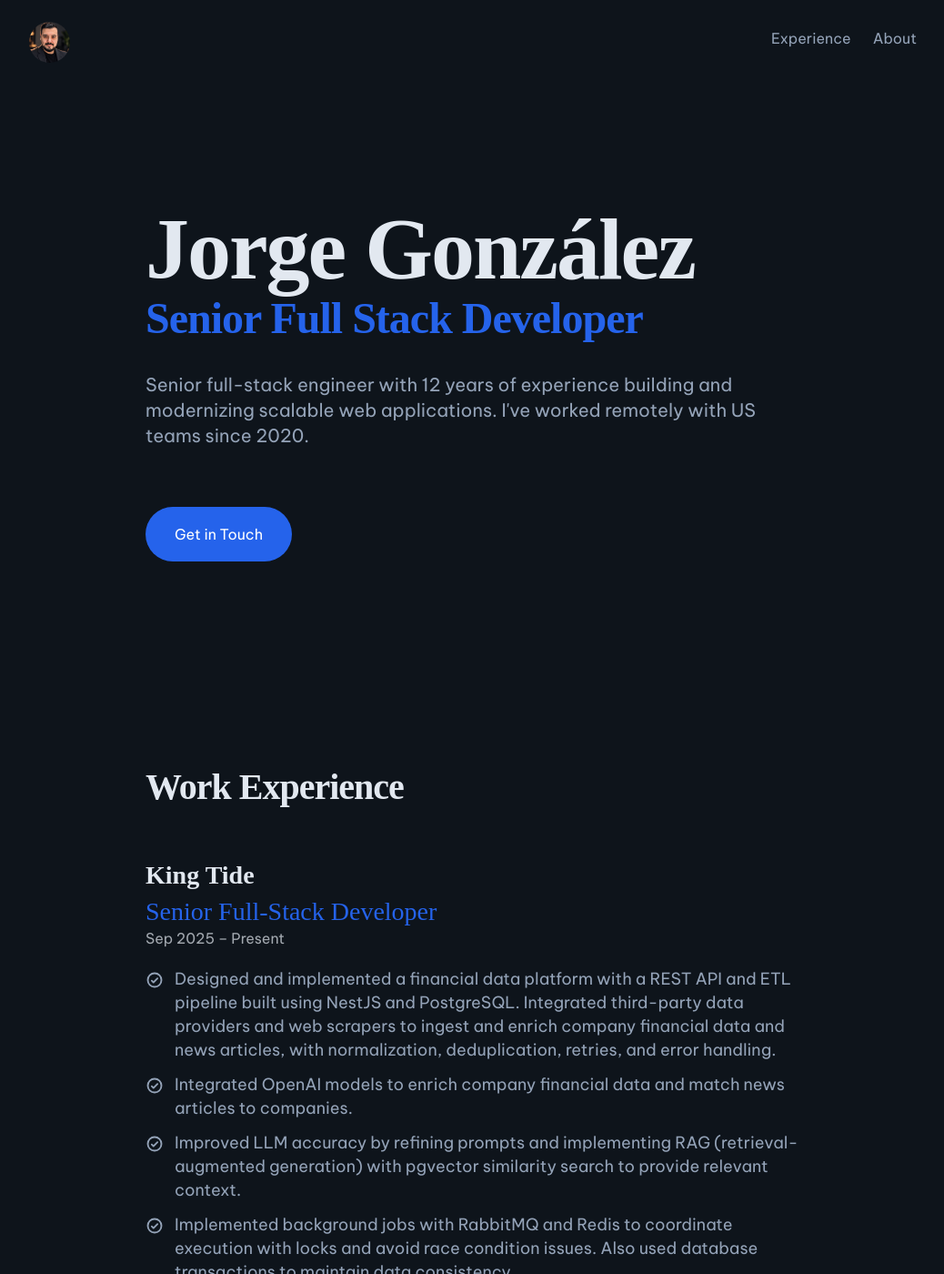
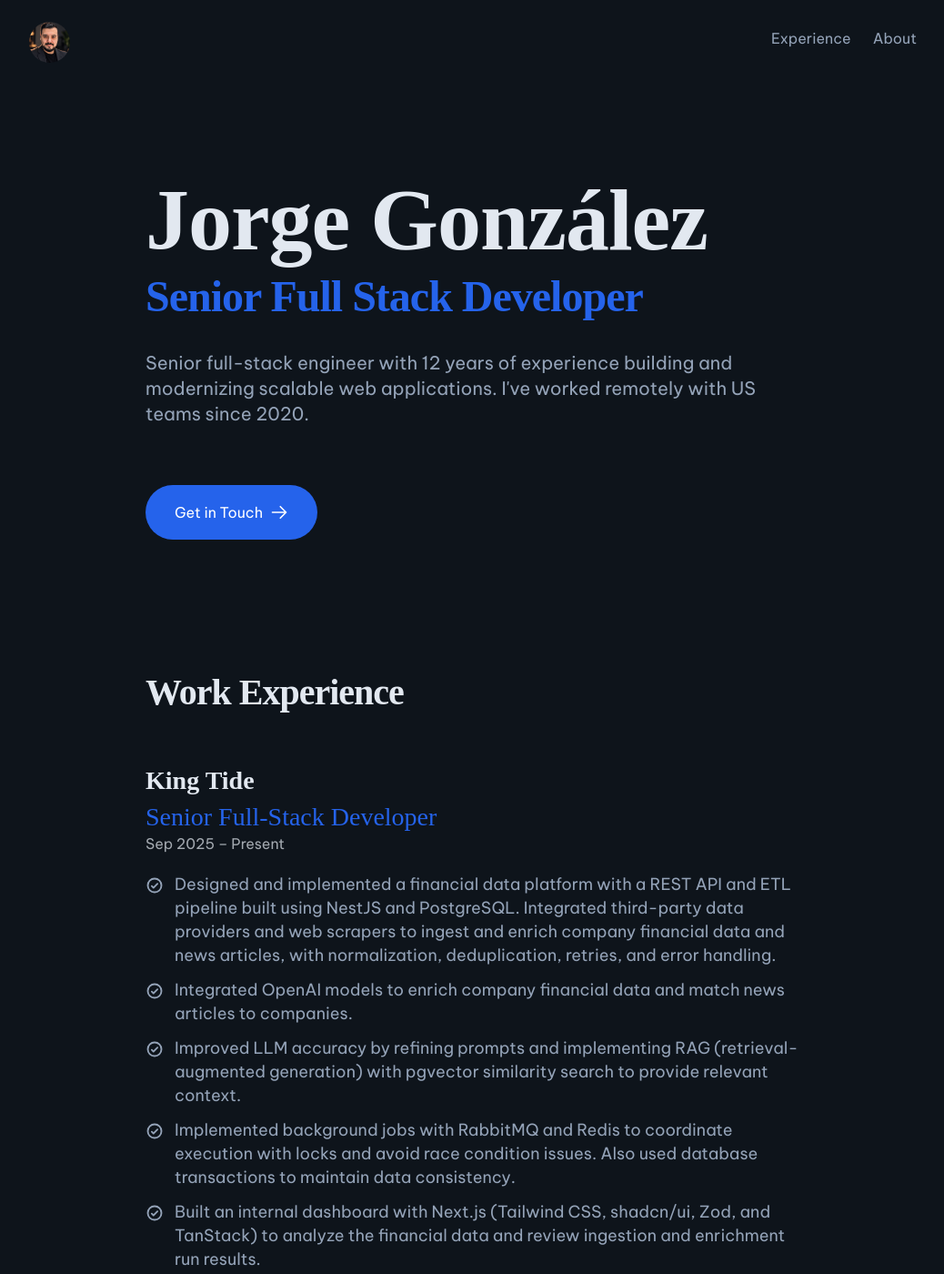
Before and after one commit to scrubmx/scrubmx.github.io, a Jekyll site: the page built from index.html, in a window 1280 px wide and 1400 px high. Shown: the whole window at 91% size, without its empty margins (116-1154 px from the left). Built offline with Jekyll 4.4.1, drawn with Linux system fonts in a browser that asks for light colours; some web fonts are replaced.

Commit message:
style: update index.html and style.css

```diff
--- a/assets/css/style.css
+++ b/assets/css/style.css
@@ -98,7 +98,7 @@ button { font: inherit; color: inherit; background-color: transparent; cursor: p
 /* Main column */
 main { max-width: 48rem; margin: 0 auto; padding: 0 1.25rem; }
 
-section { padding: 6rem 0; }
+section { padding: 3rem 0 6rem 0; }
 
 section h2 {
   margin-bottom: 3.5rem;
@@ -114,14 +114,19 @@ section h2 {
 .hero h1 {
   margin-bottom: 0.375rem;
   font-family: var(--font-serif);
-  font-size: 3.75rem;
+  font-size: 3rem;
   line-height: 1;
   font-weight: 700;
   letter-spacing: -2px;
   color: var(--white);
 }
 
+@media (min-width: 40rem) {
+  .hero h1 { letter-spacing: -1px; font-size: 3.75rem; }
+}
+
 .hero-role {
+  margin-top: 0.5rem;
   margin-bottom: 2.25rem;
   font-family: var(--font-serif);
   font-size: 2.25rem;
@@ -138,8 +143,10 @@ section h2 {
   color: var(--neutral);
 }
 
-.button {
-  display: inline-block;
+.hero .button {
+  display: inline-flex;
+  align-items: center;
+  justify-content: between;
   padding: 1.25rem 2rem;
   border-radius: calc(infinity * 1px);
   background-color: var(--primary);
@@ -147,6 +154,13 @@ section h2 {
   line-height: 1.25rem;
   font-weight: 500;
   color: #fff;
+}
+
+.hero .button > svg {
+  display: inline-block;
+  width: 1.25rem;
+  height: 1.25rem;
+  margin-left: 0.5rem;
 }
 
 /* Experience */
@@ -264,7 +278,7 @@ section h2 {
 /* md */
 @media (min-width: 48rem) {
   .nav-item.active::after { opacity: 1; }
-  #hero { padding: 8rem 0; }
+  #hero { padding: 6rem 0; }
   .hero h1 { margin-bottom: 0; font-size: 6rem; line-height: 6.625rem; }
   .hero-role { font-size: 3rem; }
   .hero-intro { font-size: 1.25rem; line-height: 1.75rem; }
--- a/index.html
+++ b/index.html
@@ -4,8 +4,16 @@ layout: default
 <section id="hero" class="hero">
   <h1>Jorge González</h1>
   <p class="hero-role">Senior Full Stack Developer</p>
-  <p class="hero-intro">Senior full-stack engineer with 12 years of experience building and modernizing scalable web applications. I've worked remotely with US teams since 2020.</p>
-  <a class="button" href="mailto:jorgegonzalez.dev@gmail.com">Get in Touch</a>
+  <p class="hero-intro">
+    Senior full-stack engineer with 12 years of experience building and modernizing scalable web applications.
+    I've worked remotely with US teams since 2020.
+  </p>
+  <a class="button" href="mailto:jorgegonzalez.dev@gmail.com" rel="noopener" target="_blank">
+    <span>Get in Touch</span>
+    <svg data-slot="icon" fill="none" stroke-width="2" stroke="currentColor" viewBox="0 0 24 24" xmlns="http://www.w3.org/2000/svg" aria-hidden="true">
+      <path stroke-linecap="round" stroke-linejoin="round" d="M13.5 4.5 21 12m0 0-7.5 7.5M21 12H3"></path>
+    </svg>
+  </a>
 </section>
 
 <section id="experience">
```
